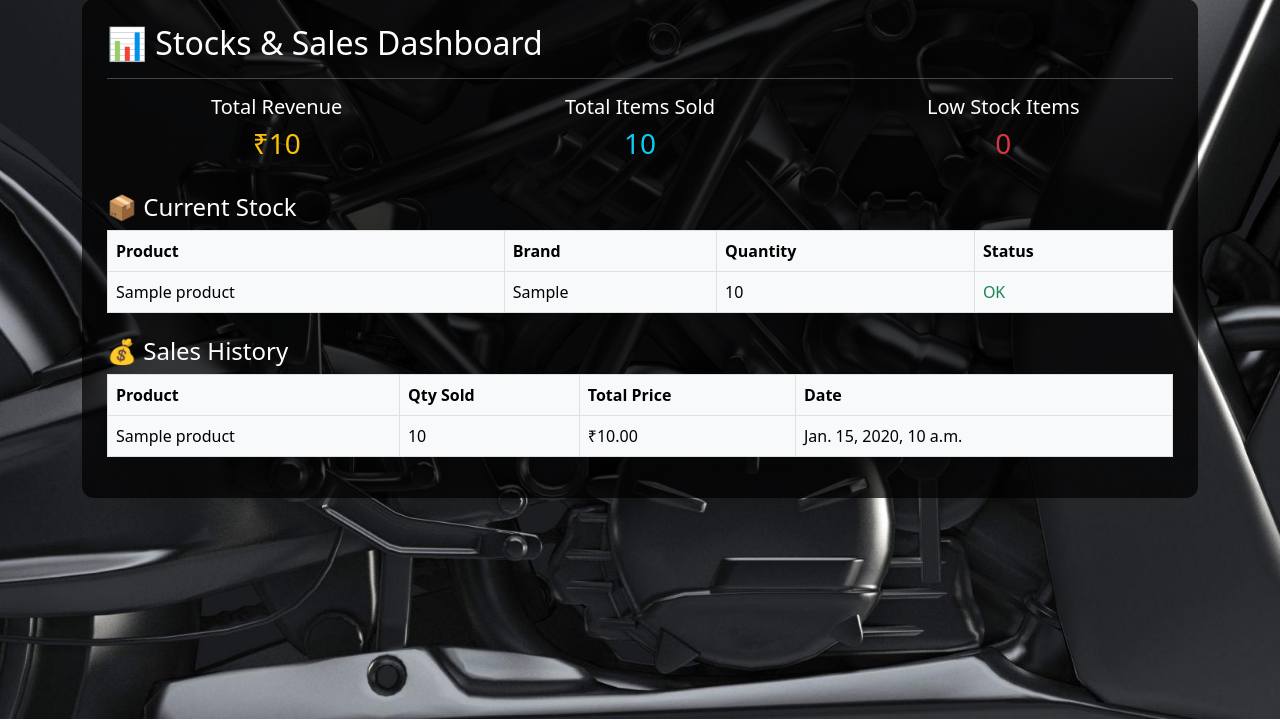
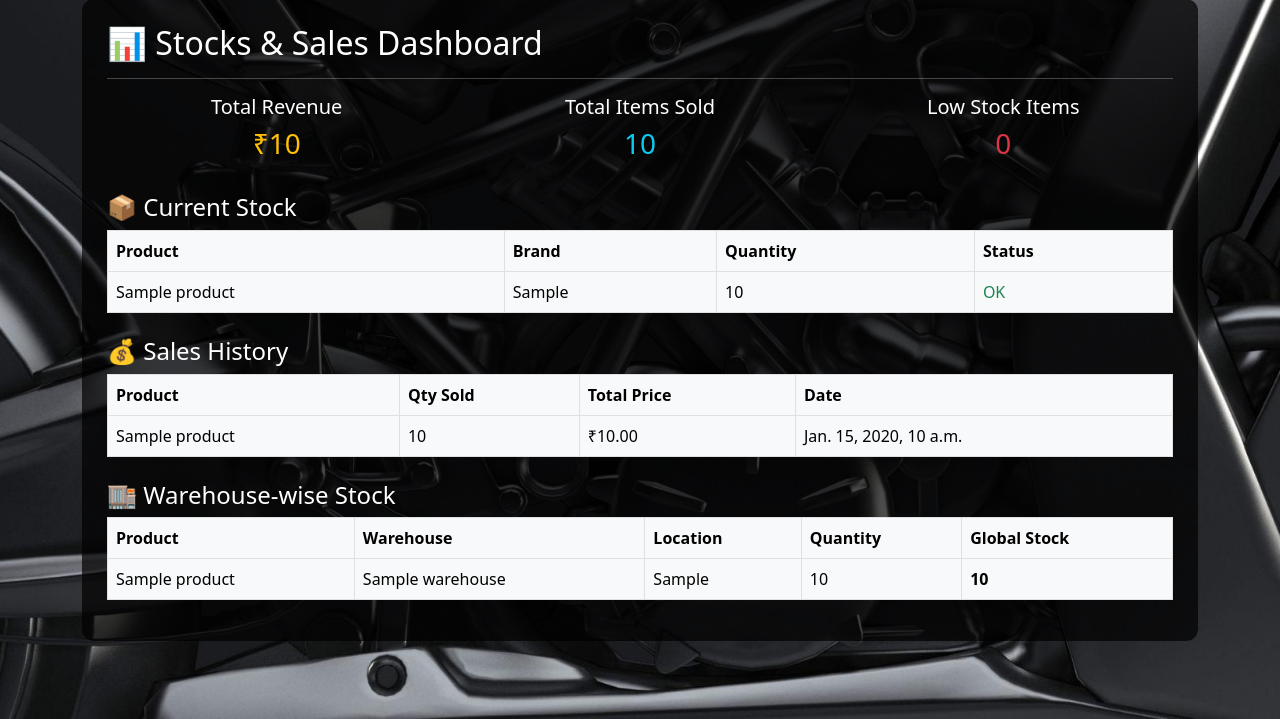
Before and after one commit to surya-prakash-p/Smart-Stock-Inventory-System, a Django app: page /dashboard/ in a window 1280 px wide. Shown: the part 81-800 px from the top of the page. Run offline with Django 5.2, Linux system fonts and the light colour scheme; tables that the repository leaves empty hold one stand-in row (values such as "Sample post").

Commit message:
Added multi-warehouse stock management and dashboard

```diff
--- a/inventory_project/inventory/admin.py
+++ b/inventory_project/inventory/admin.py
@@ -1,5 +1,8 @@
 from django.contrib import admin
-from .models import Product, Sale
+from .models import Product, Sale, Warehouse, Stock
+
 
 admin.site.register(Product)
 admin.site.register(Sale)
+admin.site.register(Warehouse)
+admin.site.register(Stock)
--- a/inventory_project/inventory/models.py
+++ b/inventory_project/inventory/models.py
@@ -19,6 +19,9 @@ class Product(models.Model):
 
     def __str__(self):
         return f"{self.name} ({self.part_number})"
+    @property
+    def total_stock(self):
+        return sum(s.quantity for s in self.stock_set.all())
 
 class Sale(models.Model):
     product = models.ForeignKey(Product, on_delete=models.CASCADE)
@@ -28,3 +31,18 @@ class Sale(models.Model):
 
     def __str__(self):
         return f"Sale - {self.product.name}"
+
+class Warehouse(models.Model):
+    name = models.CharField(max_length=100)
+    location = models.CharField(max_length=200)
+
+    def __str__(self):
+        return self.name
+
+class Stock(models.Model):
+    product = models.ForeignKey(Product, on_delete=models.CASCADE)
+    warehouse = models.ForeignKey(Warehouse, on_delete=models.CASCADE)
+    quantity = models.IntegerField(default=0)
+
+    def __str__(self):
+        return f"{self.product.name} - {self.warehouse.name}"
--- a/inventory_project/inventory/templates/inventory/dashboard.html
+++ b/inventory_project/inventory/templates/inventory/dashboard.html
@@ -1,6 +1,7 @@
 {% load static %}
 <!DOCTYPE html>
 <html>
+
 <head>
     <title>Stocks & Sales - Lachu Auto Traders</title>
     <link href="https://cdn.jsdelivr.net/npm/bootstrap@5.3.0/dist/css/bootstrap.min.css" rel="stylesheet">
@@ -12,7 +13,7 @@
         }
 
         .glass-box {
-            background: rgba(0,0,0,0.7);
+            background: rgba(0, 0, 0, 0.7);
             color: white;
             padding: 25px;
             border-radius: 12px;
@@ -73,8 +74,7 @@
                     <td>{{ p.brand }}</td>
                     <td>{{ p.quantity }}</td>
                     <td>
-                    {% if p.quantity <= p.reorder_level %}
-                        <span class="text-danger">Low Stock</span>
+                        {% if p.quantity <= p.reorder_level %} <span class="text-danger">Low Stock</span>
                             {% else %}
                             <span class="text-success">OK</span>
                             {% endif %}
@@ -106,9 +106,37 @@
                 </tr>
                 {% endfor %}
             </table>
+            <h4 class="mt-4">🏬 Warehouse-wise Stock</h4>
+
+            <table class="table table-light table-bordered">
+                <tr>
+                    <th>Product</th>
+                    <th>Warehouse</th>
+                    <th>Location</th>
+                    <th>Quantity</th>
+                    <th>Global Stock</th>
+                </tr>
+
+                {% for s in stocks %}
+                <tr>
+                    <td>{{ s.product.name }}</td>
+                    <td>{{ s.warehouse.name }}</td>
+                    <td>{{ s.warehouse.location }}</td>
+                    <td>{{ s.quantity }}</td>
+                    <td>
+                        <strong>{{ s.product.total_stock }}</strong>
+                    </td>
+                </tr>
+                {% empty %}
+                <tr>
+                    <td colspan="5" class="text-center">No warehouse stock data</td>
+                </tr>
+                {% endfor %}
+            </table>
 
         </div>
     </div>
 
 </body>
+
 </html>
--- a/inventory_project/inventory/views.py
+++ b/inventory_project/inventory/views.py
@@ -1,7 +1,7 @@
 from django.shortcuts import render, redirect, get_object_or_404
 from django.contrib import messages
 from django.db.models import Sum, F
-from .models import Product, Sale
+from .models import Product, Sale, Stock, Warehouse
 
 
 # 🏠 HOME
@@ -80,10 +80,14 @@ def confirm_payment(request):
     return render(request, 'inventory/thankyou.html')
 
 
-# 📊 DASHBOARD (HR FEATURE ⭐)
+from django.db.models import Sum, F
+from .models import Product, Sale, Stock, Warehouse
+
+
 def dashboard(request):
     products = Product.objects.all()
     sales = Sale.objects.all().order_by('-sold_at')
+    stocks = Stock.objects.select_related('product', 'warehouse')
 
     total_revenue = Sale.objects.aggregate(
         total=Sum('total_price')
@@ -94,12 +98,13 @@ def dashboard(request):
     )['total'] or 0
 
     low_stock_count = Product.objects.filter(
-        quantity__lte=F('reorder_level')
-    ).count()
+        stock__quantity__lte=F('reorder_level')
+    ).distinct().count()
 
     context = {
         'products': products,
         'sales': sales,
+        'stocks': stocks,  # ⭐ NEW
         'total_revenue': total_revenue,
         'total_items_sold': total_items_sold,
         'low_stock_count': low_stock_count,
```
Also changed, not shown: inventory_project/inventory/migrations/0004_warehouse_stock.py (added). Lines whose indentation alone changed are shown as unchanged.
